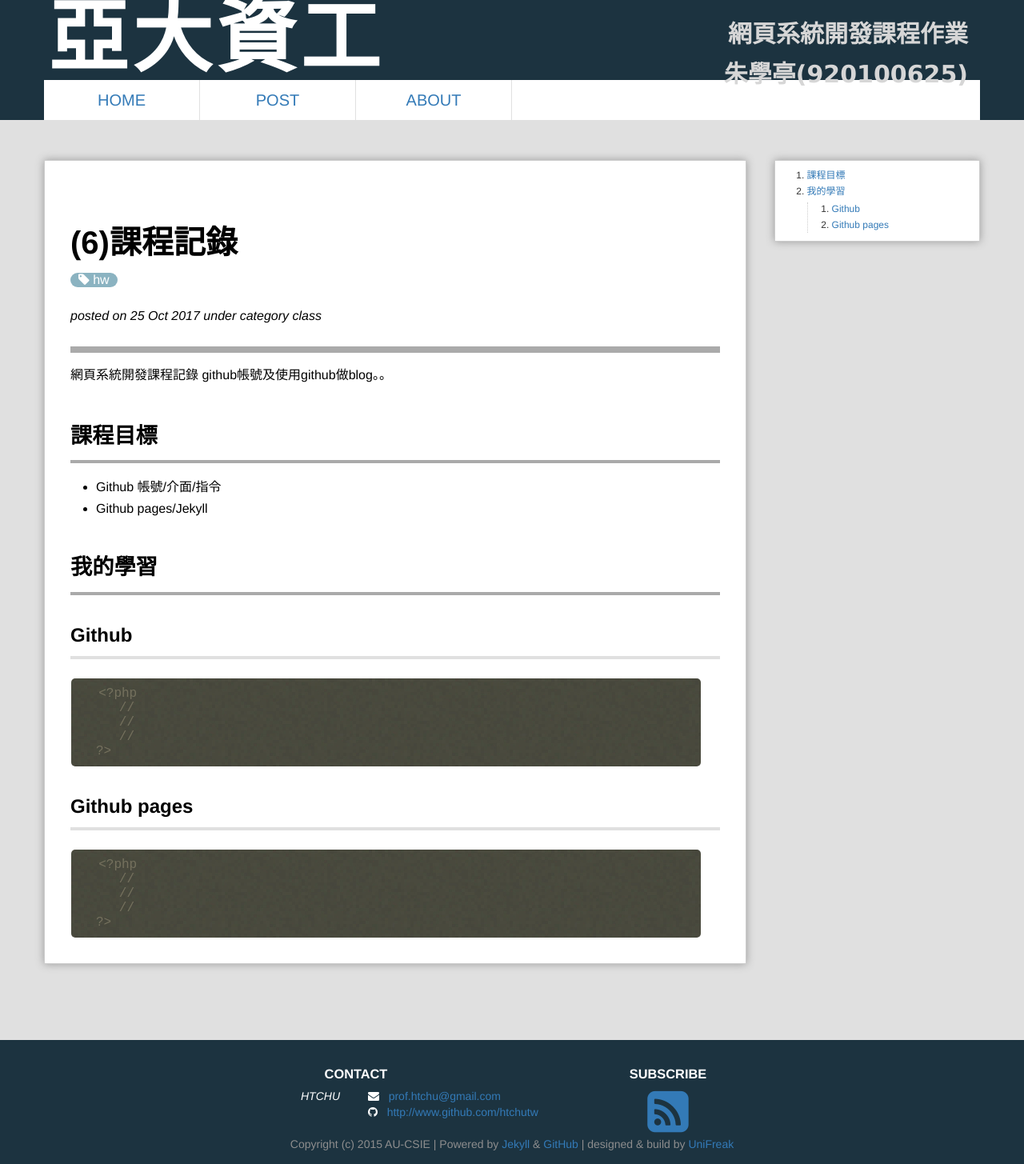
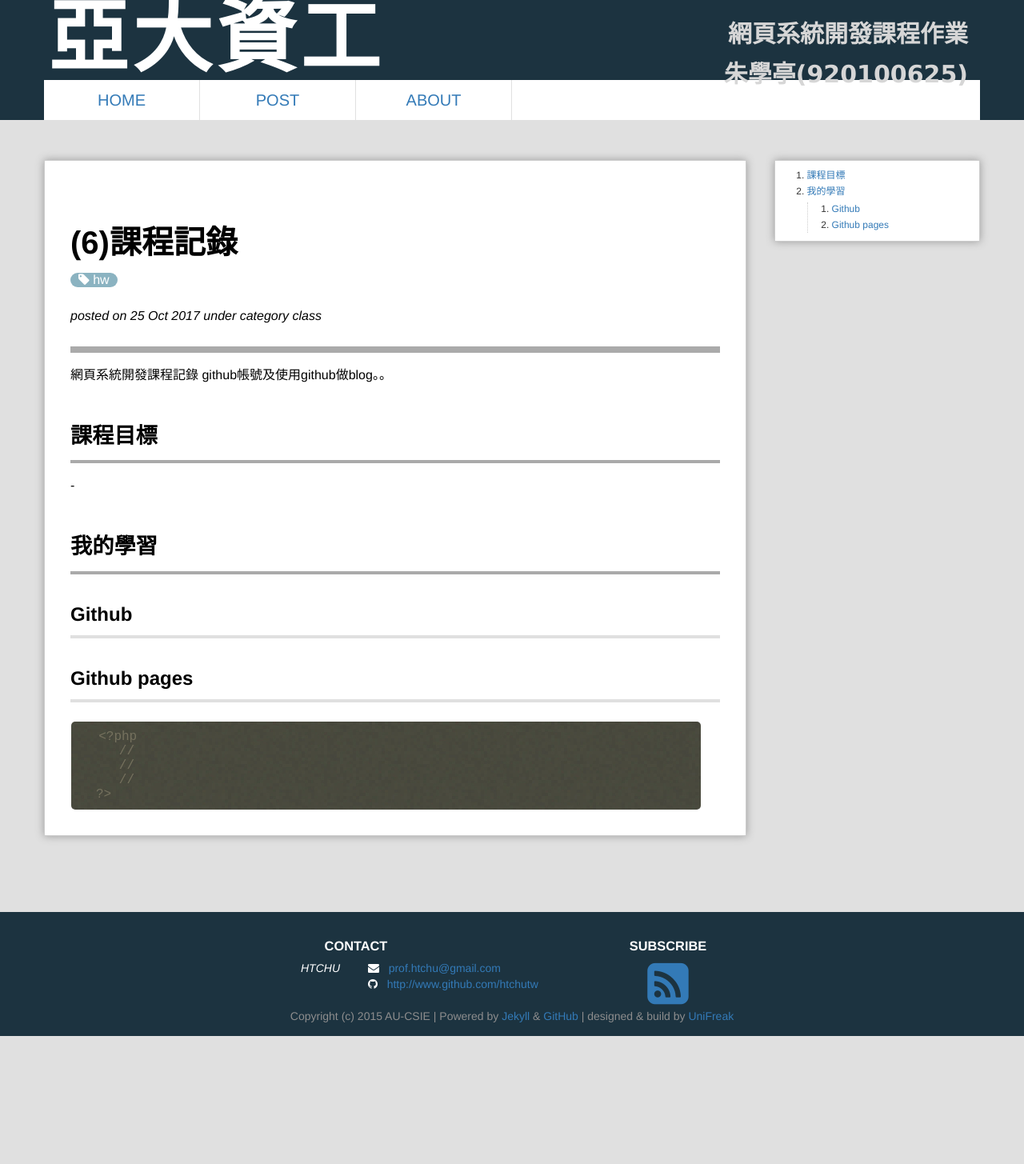
Before and after one commit to wily125/webcourse-1, a Jekyll site: the page built from _posts/2017-10-25-Class6.md, in a window 1280 px wide. Shown: the whole page at 80% size. Built offline with Jekyll 4.4.1, drawn with Linux system fonts in a browser that asks for light colours; Markdown is read by kramdown in place of the engine named in the settings; comment, search, counter and statistics services are not loaded; after the commit the page ends 1295 px from its top, so only the background shows below that.

Commit message:
Update 2017-10-25-Class6.md

````diff
--- a/_posts/2017-10-25-Class6.md
+++ b/_posts/2017-10-25-Class6.md
@@ -10,22 +10,13 @@ excerpt: "第6週課程。"
 github帳號及使用github做blog。。
 
 # 課程目標
-- Github 帳號/介面/指令
-- Github pages/Jekyll
+-
+# 我的學習
 
-# 我的學習
 
 ##Github
 
 
-
-```php
-<?php
-   //
-   //
-   //
-?>
-```
 ##Github pages
 
 ```php
````
